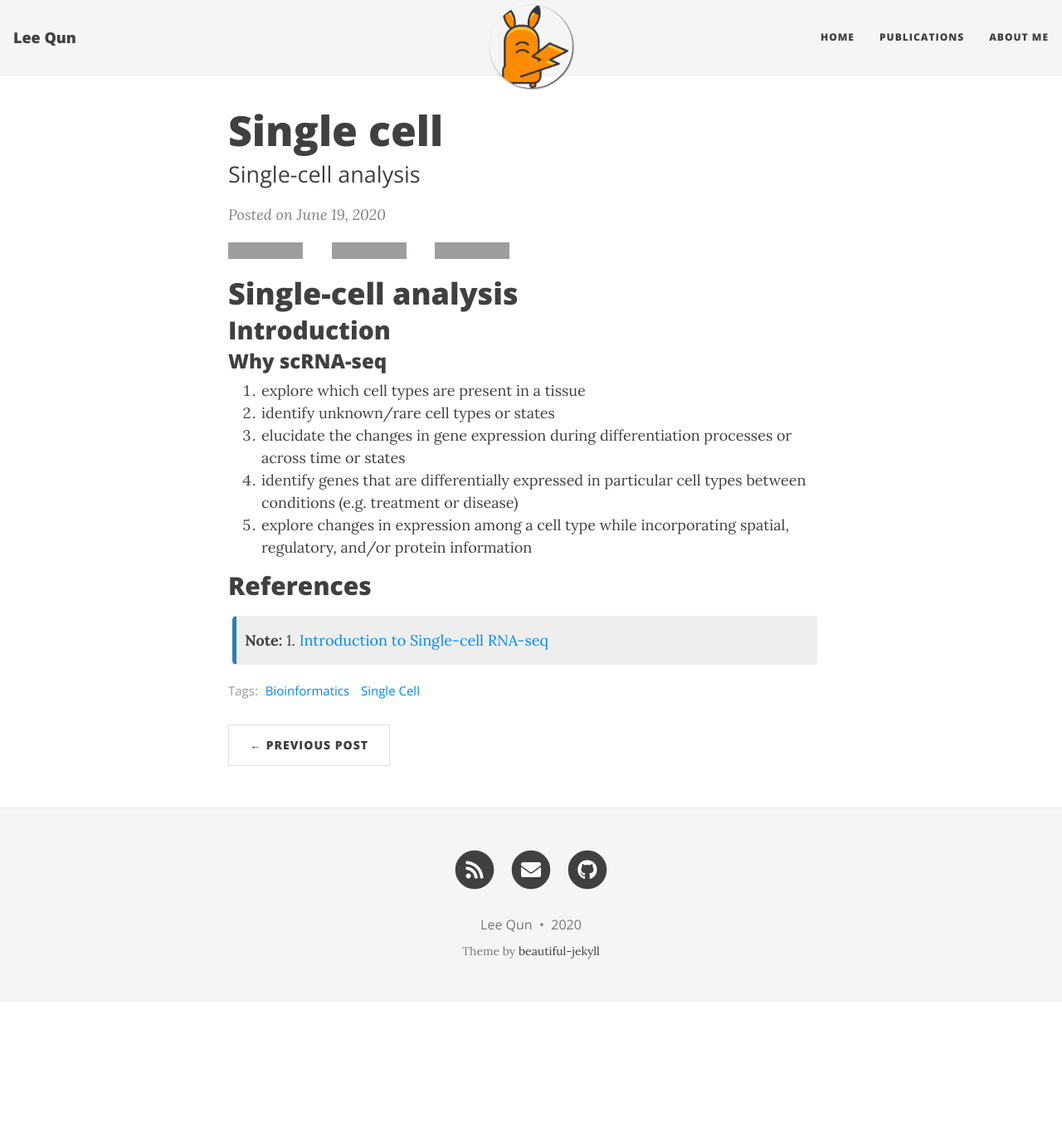
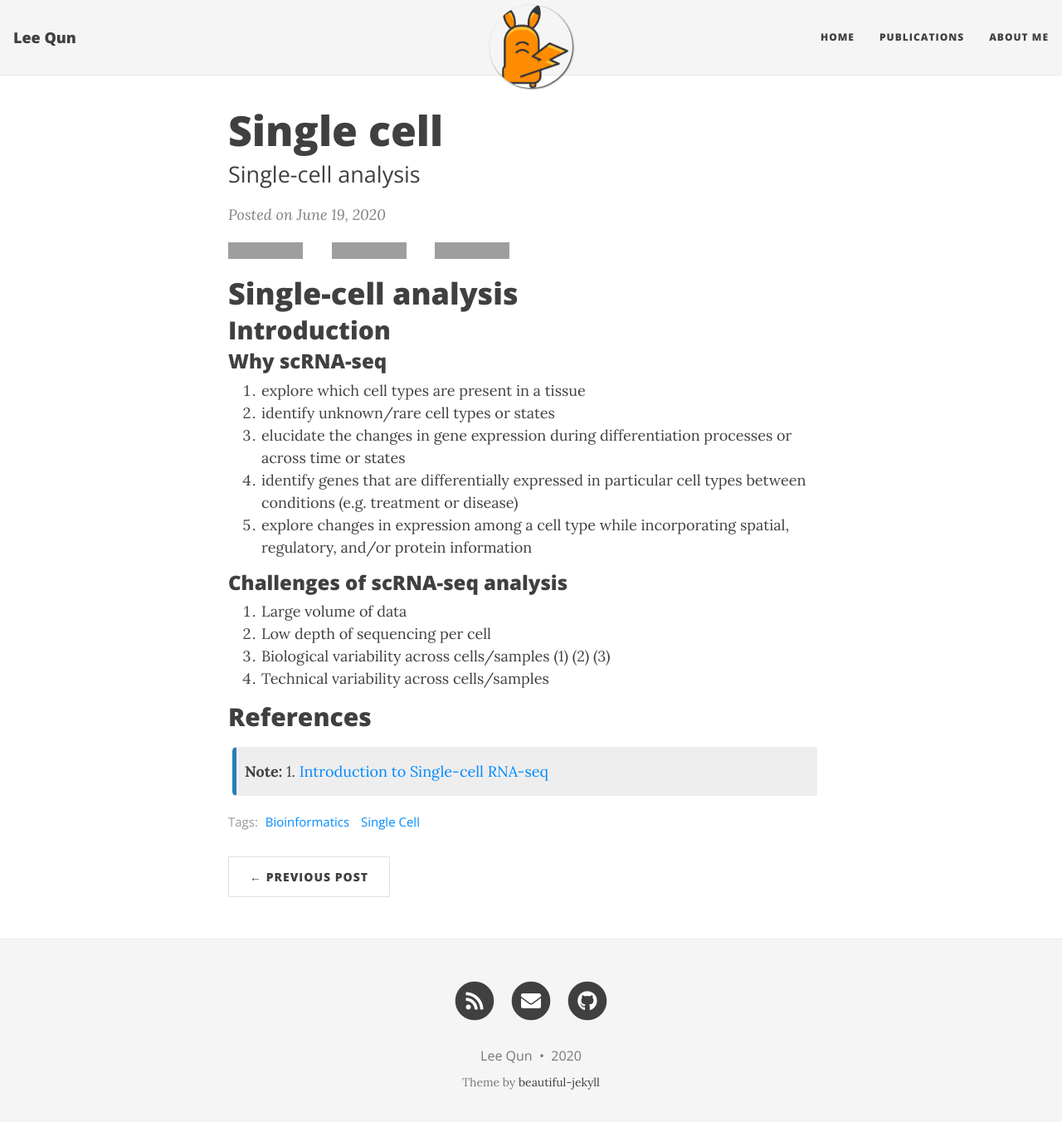
Before and after one commit to leequn/leequn.github.io, a Jekyll site: the page built from _posts/2020-06-19-SingleCell.md, in a window 1280 px wide and 1365 px high. Shown: the top 1352 px of the window at 83% size. Built offline with Jekyll 4.4.1, drawn with Linux system fonts in a browser that asks for light colours; nearby versions of some CDN libraries; comment, search, counter and statistics services are not loaded; grey boxes are pictures that could not be loaded.

Commit message:
Update 2020-06-19-SingleCell.md

```diff
--- a/_posts/2020-06-19-SingleCell.md
+++ b/_posts/2020-06-19-SingleCell.md
@@ -18,6 +18,14 @@ comments: true
 4. identify genes that are differentially expressed in particular cell types between conditions (e.g. treatment or disease)
 5. explore changes in expression among a cell type while incorporating spatial, regulatory, and/or protein information
 
+### Challenges of scRNA-seq analysis
+1. Large volume of data
+2. Low depth of sequencing per cell
+3. Biological variability across cells/samples
+   (1)
+   (2)
+   (3)
+4. Technical variability across cells/samples
 
 ## References
 
```
